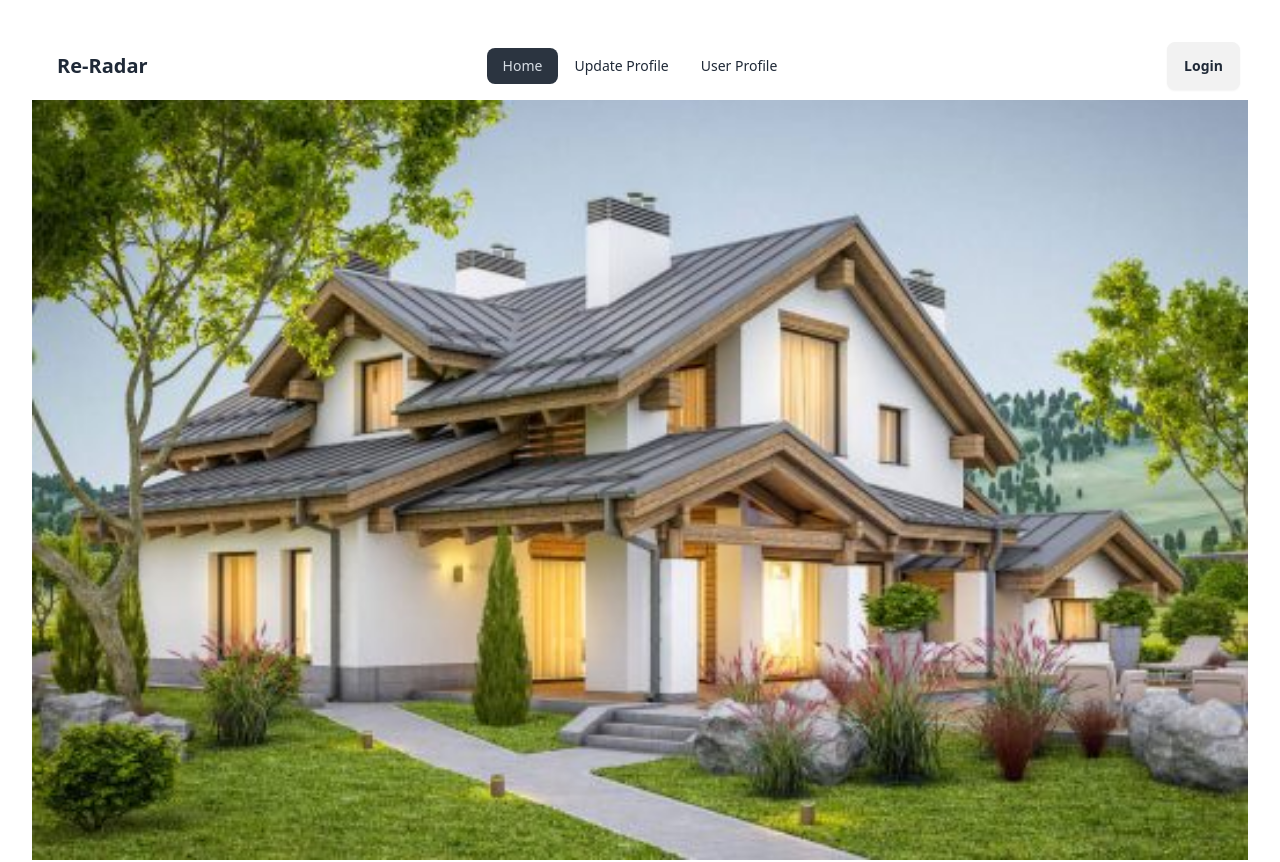
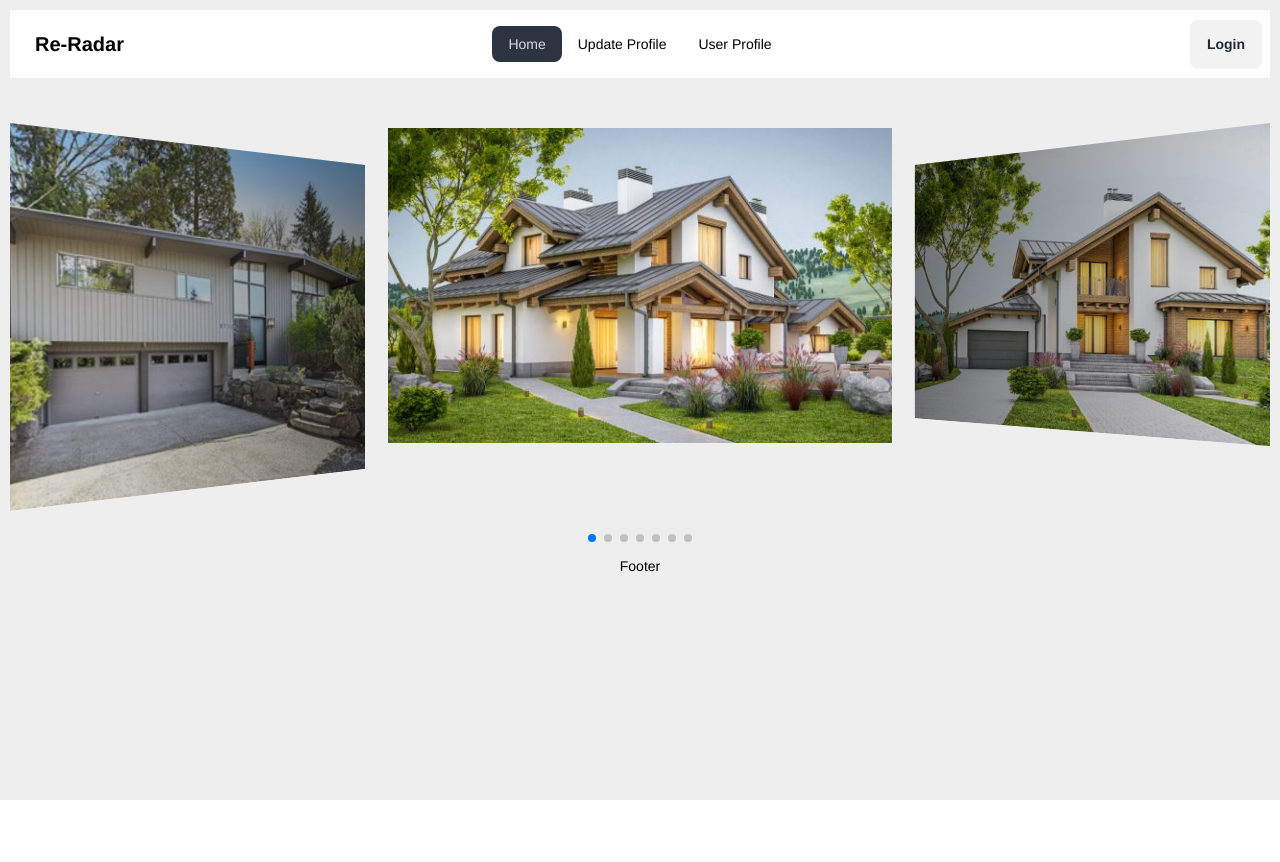
Before and after one commit to sujonifty/real-estate, a React (Vite) app: page / in a window 1280 px wide. Shown: the top 862 px of the page. After the commit the page ends 800 px from the top, so only its background shows below. Built offline with nearby package versions, Linux system fonts and the light colour scheme; no server answers.

Commit message:
completed  slide section

```diff
--- a/src/Components/Slide.jsx
+++ b/src/Components/Slide.jsx
@@ -5,38 +5,69 @@ import img4 from "../assets/4.jpg"
 import img5 from "../assets/5.jpg"
 import img6 from "../assets/6.jpg"
 import img7 from "../assets/7.jpg"
+
+// Import Swiper React components
 import { Swiper, SwiperSlide } from 'swiper/react';
+
+// Import Swiper styles
 import 'swiper/css';
-import 'swiper/css/bundle';
+import 'swiper/css/effect-coverflow';
+import 'swiper/css/pagination';
 
+import '../Css/slide.css'
+
+// import required modules
+import { EffectCoverflow, Pagination } from 'swiper/modules';
 
 const Slide = () => {
     return (
-        <Swiper>
-            <SwiperSlide className="">
-                <img src={img1} className="w-full bg-cover" alt="" />
+        <>
+            <Swiper
+                loop={true}
+                pagination={{
+                    clickable: true,
+                }}
+                effect={'coverflow'}
+                grabCursor={true}
+                centeredSlides={true}
+                slidesPerView={'auto'}
+                coverflowEffect={{
+                    rotate: 50,
+                    stretch: 0,
+                    depth: 100,
+                    modifier: 1,
+                    slideShadows: true,
+                }}
+
+                modules={[EffectCoverflow, Pagination]}
+                className="mySwiper"
+            >
+                <SwiperSlide>
+                    <img src={img1} />
                 </SwiperSlide>
-            <SwiperSlide className="">
-                <img src={img2} className="w-full bg-cover" alt="" />
+                <SwiperSlide>
+                    <img src={img2} />
                 </SwiperSlide>
-            <SwiperSlide className="">
-                <img src={img3} className="w-full bg-cover" alt="" />
+                <SwiperSlide>
+                    <img src={img3} />
                 </SwiperSlide>
-            <SwiperSlide className="">
-                <img src={img4} className="w-full bg-cover" alt="" />
+                <SwiperSlide>
+                    <img src={img4} />
                 </SwiperSlide>
-            <SwiperSlide className="">
-                <img src={img5} className="w-full bg-cover" alt="" />
+                <SwiperSlide>
+                    <img src={img5} />
                 </SwiperSlide>
-            <SwiperSlide className="">
-                <img src={img6} className="w-full bg-cover" alt="" />
+                <SwiperSlide>
+                    <img src={img6} />
                 </SwiperSlide>
-            <SwiperSlide className="">
-                <img src={img7} className="w-full bg-cover" alt="" />
+                <SwiperSlide>
+                    <img src={img7} />
                 </SwiperSlide>
-
             </Swiper>
+        </>
     );
 };
 
+
+
 export default Slide;
--- /dev/null
+++ b/src/Css/slide.css
@@ -0,0 +1,33 @@
+#Slide { height: 100% }
+html,
+body {
+  position: relative;
+  height: 100%;
+}
+
+body {
+  background: #eee;
+  font-family: Helvetica Neue, Helvetica, Arial, sans-serif;
+  font-size: 14px;
+  color: #000;
+  margin: 0 auto;
+  padding: 10px;
+}
+
+.swiper {
+  width: 100%;
+  padding-top: 50px;
+  padding-bottom: 50px;
+}
+
+.swiper-slide {
+  background-position: center;
+  background-size: cover;
+  width: 40%;
+  height: 40%;
+}
+
+.swiper-slide img {
+  display: block;
+  width: 100%;
+}
```
Also changed, not shown: src/index.css (line endings or trailing spaces). Lines whose indentation alone changed are shown as unchanged.
